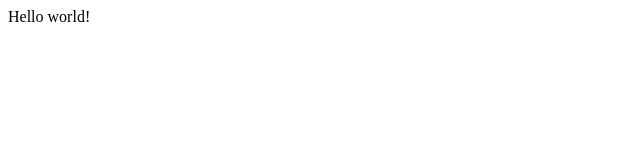
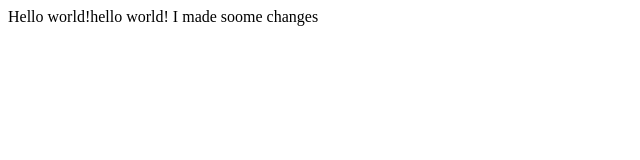
Before and after one commit to QED137/MyPage, a plain HTML site: page site/index.html in a window 1280 px wide. Shown: the whole page, without its empty margins (0-640 px from the left). Drawn offline with Linux system fonts and the light colour scheme.

Commit message:
New fiel site/html

```diff
--- a/site/index.html
+++ b/site/index.html
@@ -7,6 +7,7 @@
     <title>Document</title>
 </head>
 <body>
-    Hello world!
+    Hello world!hello world!
+    I made soome changes
 </body>
 </html>
```
